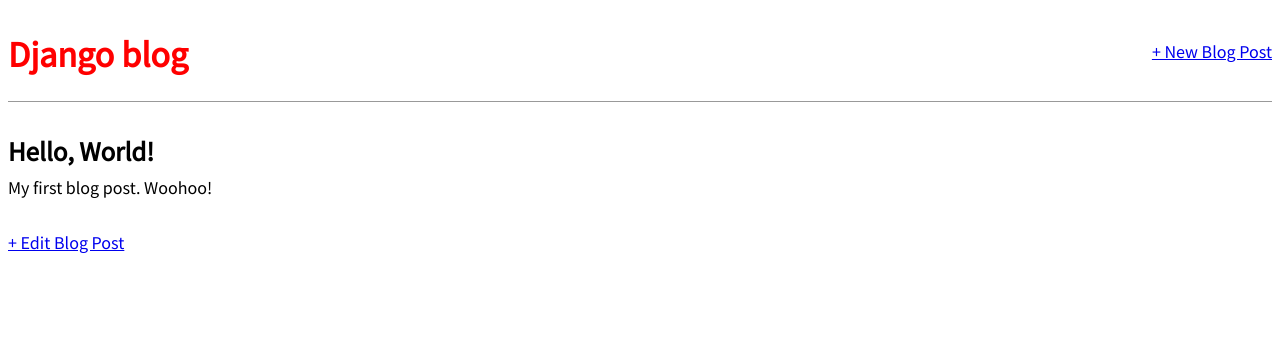
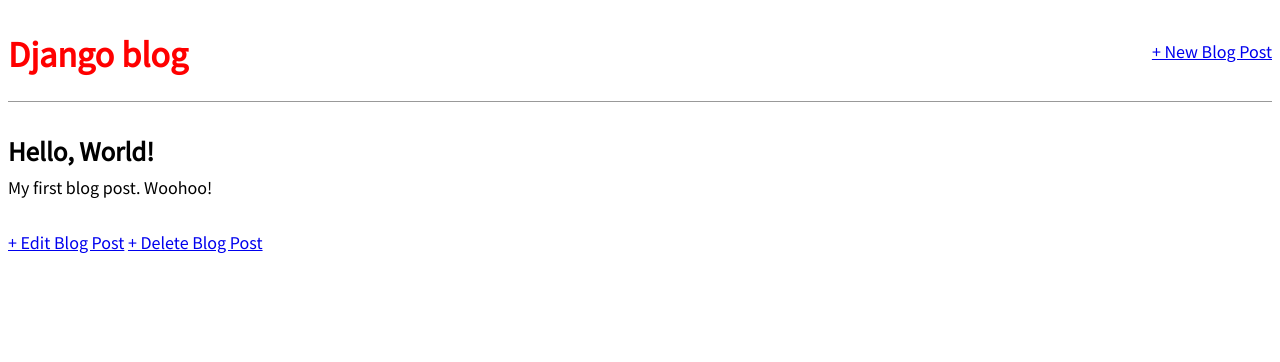
Before and after one commit to Matt-Bryan/django-blog, a Django app: page /post/1/ in a window 1280 px wide. Shown: the top 362 px of the page. Run offline with Django 4.2, Linux system fonts and the light colour scheme; data comes from the database, SQL or seed files in the repository.

Commit message:
Delete posts

```diff
--- a/blog/urls.py
+++ b/blog/urls.py
@@ -1,7 +1,8 @@
 from django.urls import path
-from .views import BlogListView, BlogDetailView, BlogCreateView, BlogUpdateView
+from .views import BlogListView, BlogDetailView, BlogCreateView, BlogUpdateView, BlogDeleteView
 
 urlpatterns = [
+    path("post/<int:pk>/delete/", BlogDeleteView.as_view(), name="post_delete"),
     path("post/<int:pk>/edit/", BlogUpdateView.as_view(), name="post_edit"),
     path("post/new/", BlogCreateView.as_view(), name="post_new"),
     path("post/<int:pk>/", BlogDetailView.as_view(), name="post_detail"),
--- a/blog/views.py
+++ b/blog/views.py
@@ -1,5 +1,6 @@
-from django.views.generic import ListView, DetailView, CreateView, UpdateView
+from django.views.generic import ListView, DetailView, CreateView, UpdateView, DeleteView
 from .models import Post
+from django.urls import reverse_lazy
 
 
 class BlogListView(ListView):
@@ -20,3 +21,8 @@ class BlogUpdateView(UpdateView):
     model = Post
     template_name = "post_edit.html"
     fields = ["title", "body"]
+
+class BlogDeleteView(DeleteView):
+    model = Post
+    template_name = "post_delete.html"
+    success_url = reverse_lazy("home")
--- a/templates/post_detail.html
+++ b/templates/post_detail.html
@@ -7,4 +7,5 @@
 </div>
 
 <a href="{% url 'post_edit' post.pk %}">+ Edit Blog Post</a>
+<a href="{% url 'post_delete' post.pk %}">+ Delete Blog Post</a>
 {% endblock content %}
```
Also changed, not shown: templates/post_delete.html (added, +9 -0 lines).
